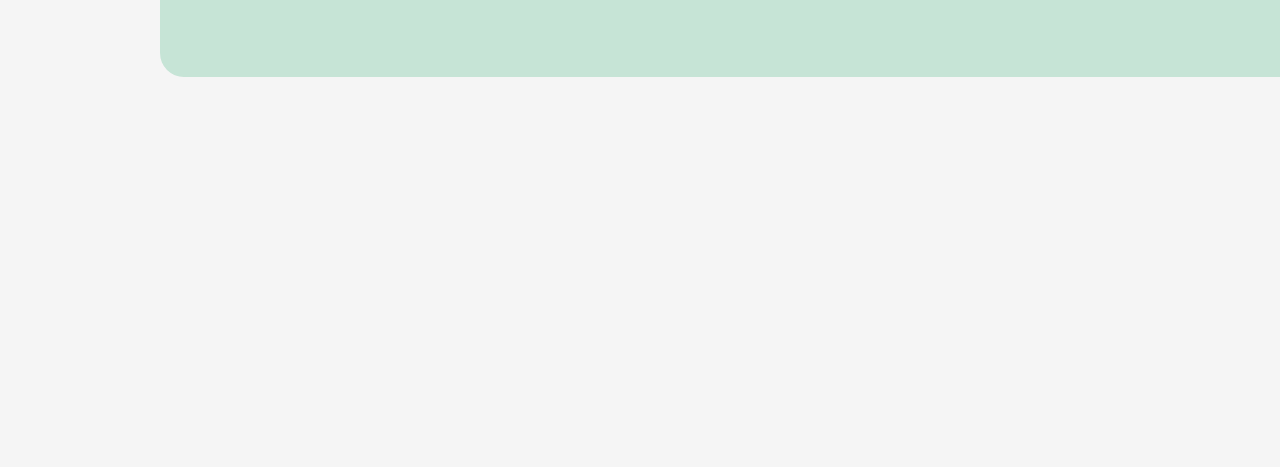
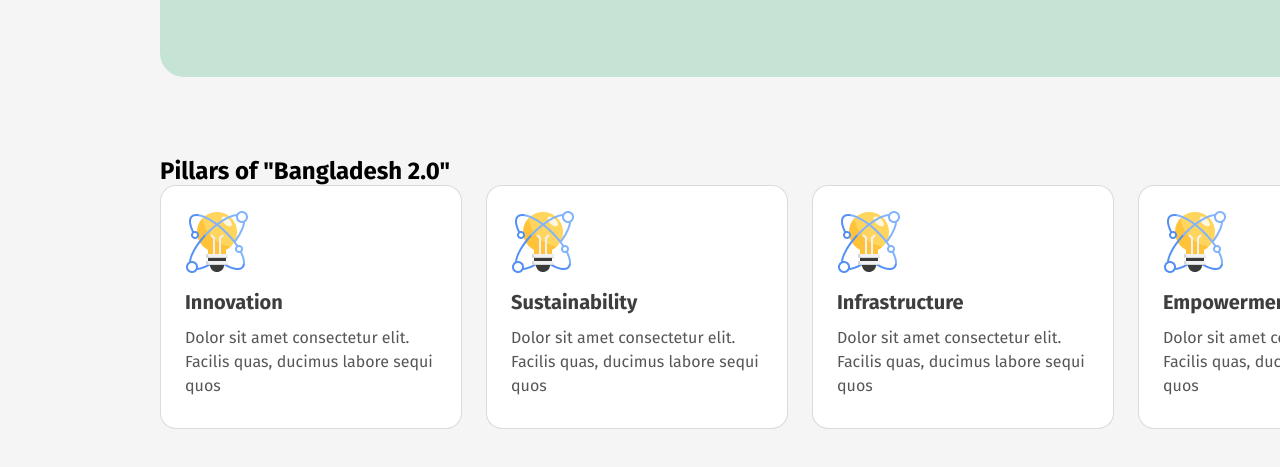
Before and after one commit to mdmahfuz307/Bangladesh-2.0-Website, a plain HTML site: page index.html in a window 1280 px wide. Shown: the part 667-1134 px from the top of the page. Before the commit the page ends 824 px from the top, so only its background shows below. Drawn offline with Linux system fonts and the light colour scheme.

Commit message:
Pillar Section

```diff
--- a/index.html
+++ b/index.html
@@ -27,3 +27,32 @@
                 <img src="assets/hero.png" alt="Banner Image" class="hero-image">
             </div>
         </section>
+
+
+        <section class="pillars-section">
+            <h1 class="pillars-title">
+                Pillars of "Bangladesh 2.0"
+            </h1>
+            <div class="pillars-cards-container">
+                <div class="pillar-card-item">
+                    <img src="assets/card-icon.png" alt="card-icon">
+                    <h2 class="pillar-card-title">Innovation</h2>
+                    <p class="pillar-card-description">Dolor sit amet consectetur elit. Facilis quas, ducimus labore sequi quos </p>
+                </div>
+                <div class="pillar-card-item">
+                    <img src="assets/card-icon.png" alt="card-icon">
+                    <h2 class="pillar-card-title">Sustainability</h2>
+                    <p class="pillar-card-description">Dolor sit amet consectetur elit. Facilis quas, ducimus labore sequi quos </p>
+                </div>
+                <div class="pillar-card-item">
+                    <img src="assets/card-icon.png" alt="card-icon">
+                    <h2 class="pillar-card-title">Infrastructure</h2>
+                    <p class="pillar-card-description">Dolor sit amet consectetur elit. Facilis quas, ducimus labore sequi quos </p>
+                </div>
+                <div class="pillar-card-item">
+                    <img src="assets/card-icon.png" alt="card-icon">
+                    <h2 class="pillar-card-title">Empowerment</h2>
+                    <p class="pillar-card-description">Dolor sit amet consectetur elit. Facilis quas, ducimus labore sequi quos </p>
+                </div>
+            </div>
+        </section>
--- a/style.css
+++ b/style.css
@@ -137,3 +137,45 @@ border: none;
     color: #F7EBCF;
     border: none;
 }
+
+.pillars-section {
+    width: auto;
+    height: 324px;
+    margin: 80px 0;
+}
+
+.pillars-cards-container {
+    display: flex;
+    justify-content: flex-start;
+    align-items: center;
+    gap: 24px;
+}
+
+.pillar-card-item {
+    width: 302px;
+    height: 244px;
+    padding: 24px;
+    box-sizing: border-box;
+    border: 1px solid rgba(14, 14, 14, 0.15);
+    border-radius: 16px;
+    background: rgb(255, 255, 255);
+}
+
+.pillar-card-title {
+    margin: 12px 0px;
+    color: rgba(14, 14, 14, 0.8);
+    font-size: 20px;
+    line-height: 24px;
+    letter-spacing: 0%;
+    text-align: left;
+}
+
+.pillar-card-description {
+    margin: 12px 0px;
+    color: rgba(14, 14, 14, 0.7);
+    font-size: 16px;
+    font-weight: 400;
+    line-height: 24px;
+    letter-spacing: 0%;
+    text-align: left;
+}
```
